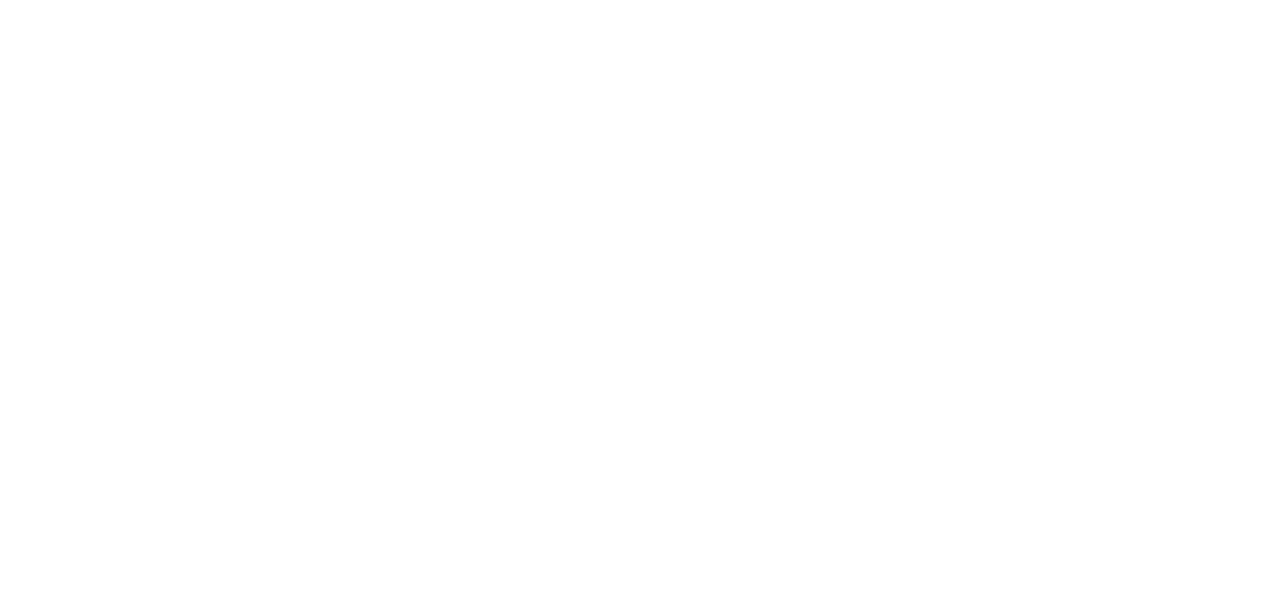
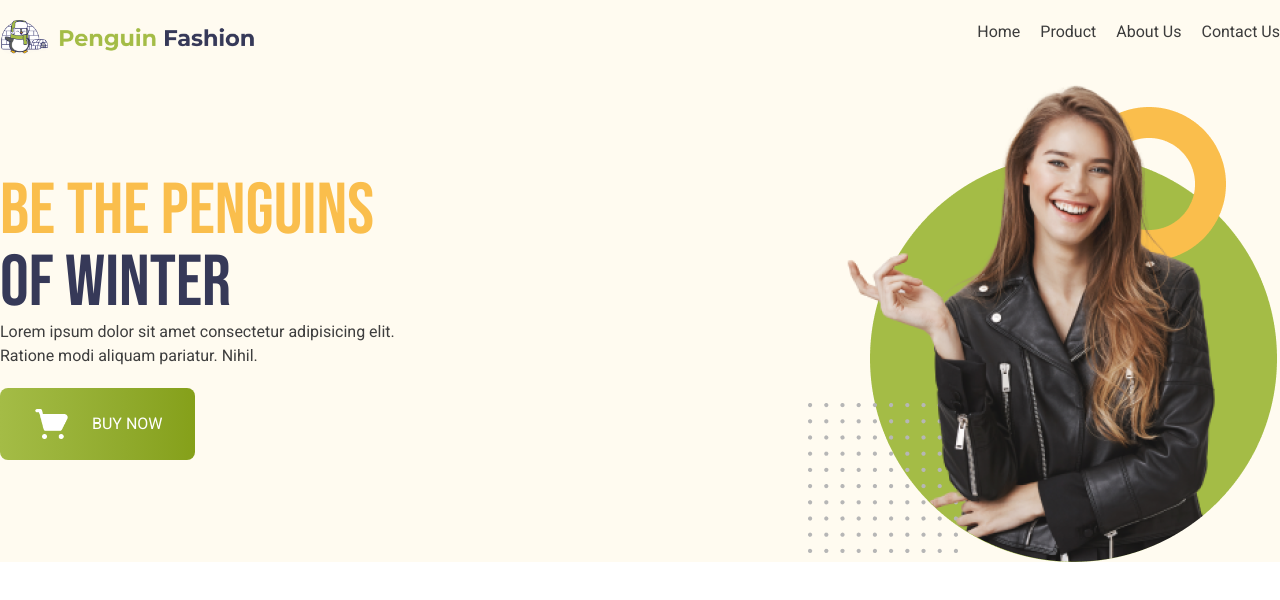
Before and after one commit to md-habib-rahman/penguin-fashion-store, a plain HTML site: page index.html in a window 1280 px wide. Drawn offline with nearby package versions, Linux system fonts and the light colour scheme.

Commit message:
nav bar and banner design completed

```diff
--- a/index.html
+++ b/index.html
@@ -1,11 +1,61 @@
 <!DOCTYPE html>
 <html lang="en">
+
 <head>
 	<meta charset="UTF-8">
 	<meta name="viewport" content="width=device-width, initial-scale=1.0">
+	<link rel="preconnect" href="https://fonts.googleapis.com">
+	<link rel="preconnect" href="https://fonts.gstatic.com" crossorigin>
+	<link
+		href="https://fonts.googleapis.com/css2?family=Bebas+Neue&family=Roboto:ital,wght@0,100..900;1,100..900&display=swap"
+		rel="stylesheet">
+	<script src="https://unpkg.com/@tailwindcss/browser@4"></script>
 	<title>Document</title>
+	<style>
+		.font-roboto {
+			font-family: "Roboto", serif;
+		}
+
+		.font-bebas {
+			font-family: "Bebas Neue", serif;
+		}
+	</style>
 </head>
-<body>
+
+<body class="font-roboto">
+	<header class="bg-[#FFFBF0]">
+		<nav class="flex justify-between max-w-7xl mx-auto py-5">
+			<div class="w-64">
+				<img src="./icons/logo.png" alt="">
+			</div>
+			<div>
+				<ul class="flex gap-5 text-[#3C3C3C]">
+					<li><a href="">Home</a></li>
+					<li><a href="">Product</a></li>
+					<li><a href="">About Us</a></li>
+					<li><a href="">Contact Us</a></li>
+				</ul>
+			</div>
+		</nav>
+		<div class="flex justify-between max-w-7xl mx-auto items-center flex-col sm:flex-row">
+			<div>
+				<h1 class="text-7xl uppercase font-bebas"><span class="text-[#FABE4C] mb-5">Be the Penguins</span><br><span
+						class="text-[#363958]">of Winter</span>
+				</h1>
+				<p class="text-base text-[#3E3E3E] mb-5">Lorem ipsum dolor sit amet consectetur adipisicing elit. <br>
+					Ratione
+					modi aliquam pariatur. Nihil.</p>
+				<button
+					class="flex gap-5 items-center py-4 px-8 bg-linear-to-r from-[#A4BC46] to-[#85A019] rounded-lg text-white"><img
+						class="w-10" src="./icons/shopping-cart 1.png" alt="">BUY
+					NOW</button>
+			</div>
+			<div>
+				<img src="./images/model.png" alt="">
+			</div>
+		</div>
+	</header>
 
 </body>
+
 </html>
```
